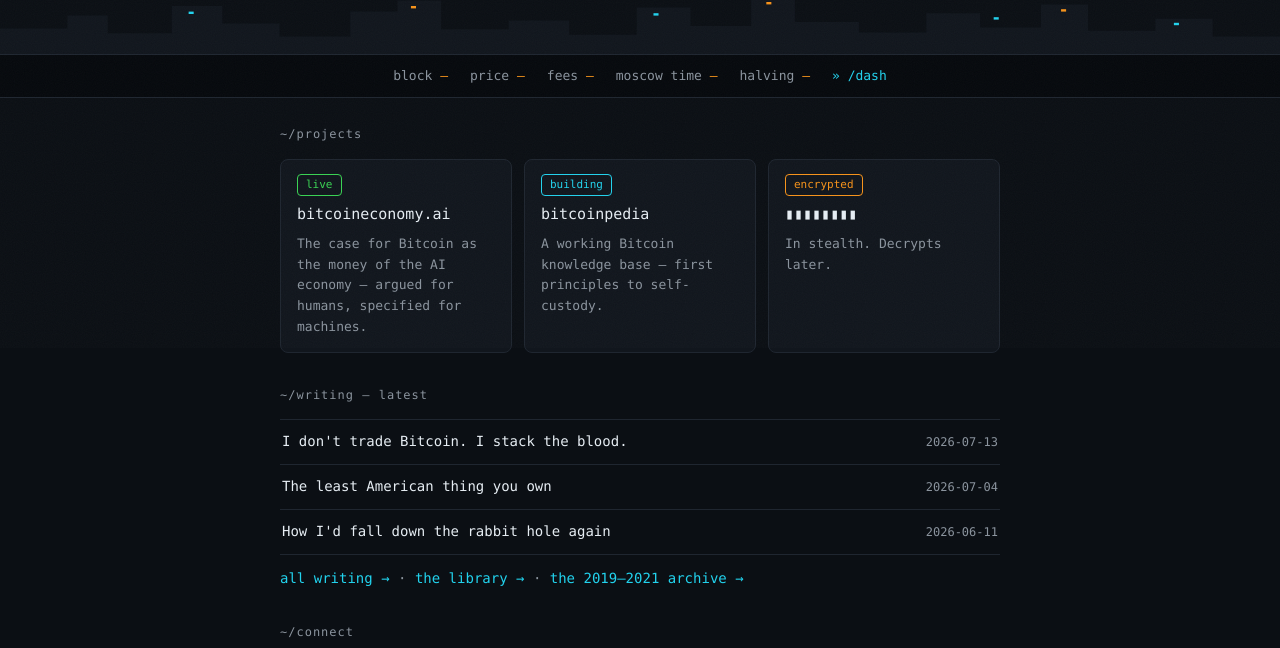
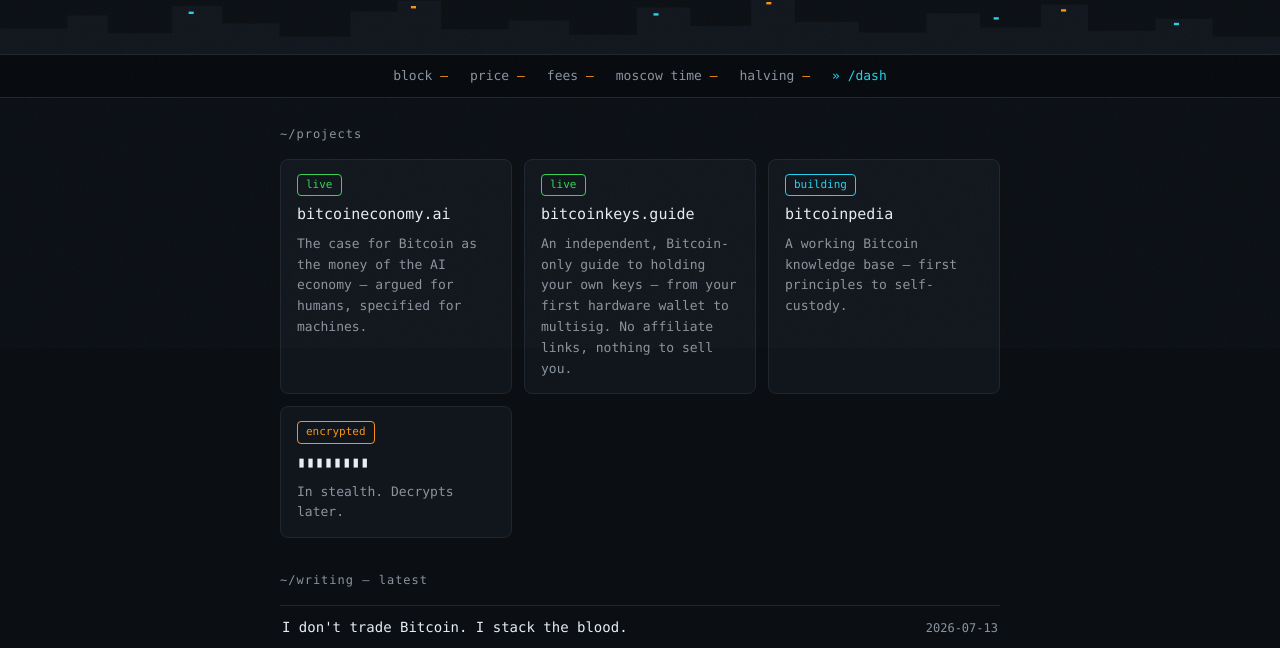
Before and after one commit to RadVladdy/radvladdy-site, an Astro site: page / in a window 1280 px wide. Shown: the part 452-1100 px from the top of the page. Built offline with nearby package versions, Linux system fonts and the light colour scheme; Astro itself is replaced by a stand-in of ours; no server answers.

Commit message:
Home: add bitcoinkeys.guide project tile (live) — cross-link the family

```diff
--- a/src/pages/index.astro
+++ b/src/pages/index.astro
@@ -92,6 +92,11 @@ const latest = (await getCollection('writing'))
             <span class="status live">live</span>
             <span class="card-name">bitcoineconomy.ai</span>
             <span class="card-desc">The case for Bitcoin as the money of the AI economy — argued for humans, specified for machines.</span>
+          </a>
+          <a class="card" href="https://bitcoinkeys.guide">
+            <span class="status live">live</span>
+            <span class="card-name">bitcoinkeys.guide</span>
+            <span class="card-desc">An independent, Bitcoin-only guide to holding your own keys — from your first hardware wallet to multisig. No affiliate links, nothing to sell you.</span>
           </a>
           <div class="card">
             <span class="status building">building</span>
```
